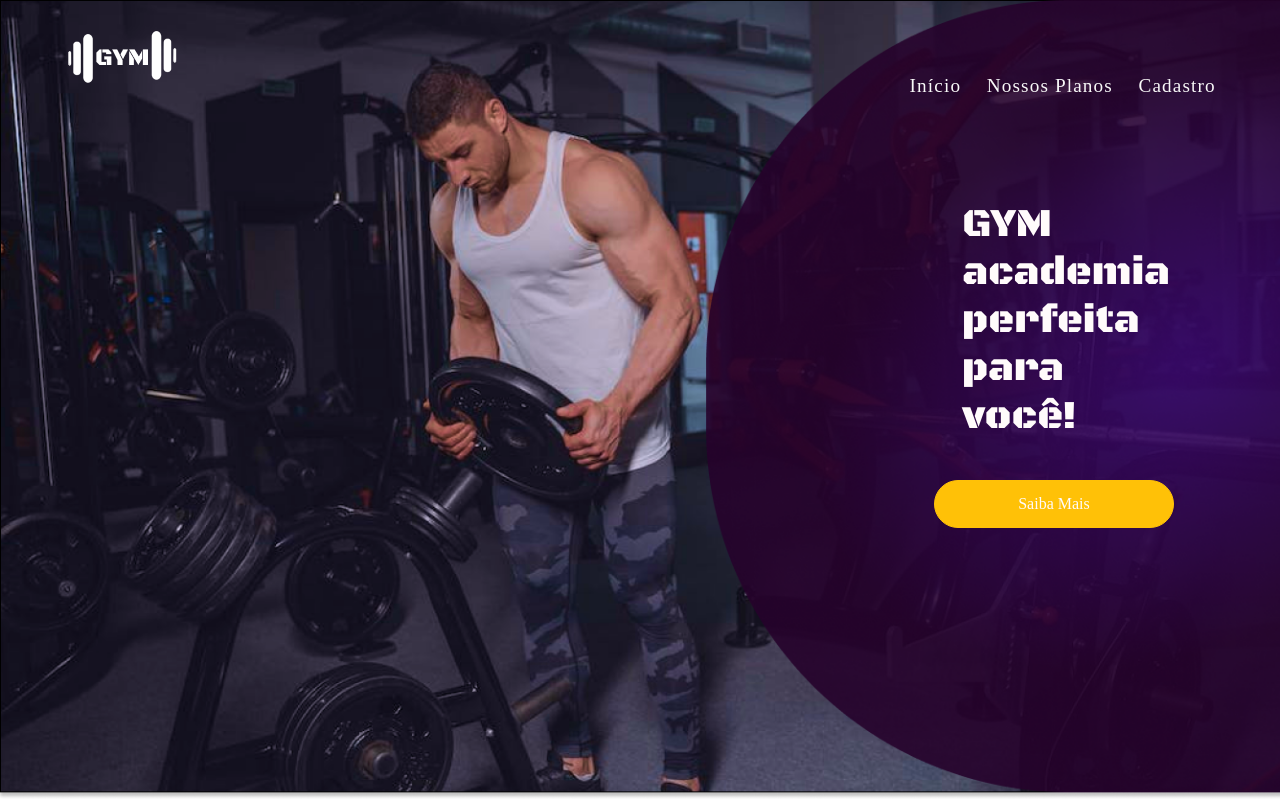
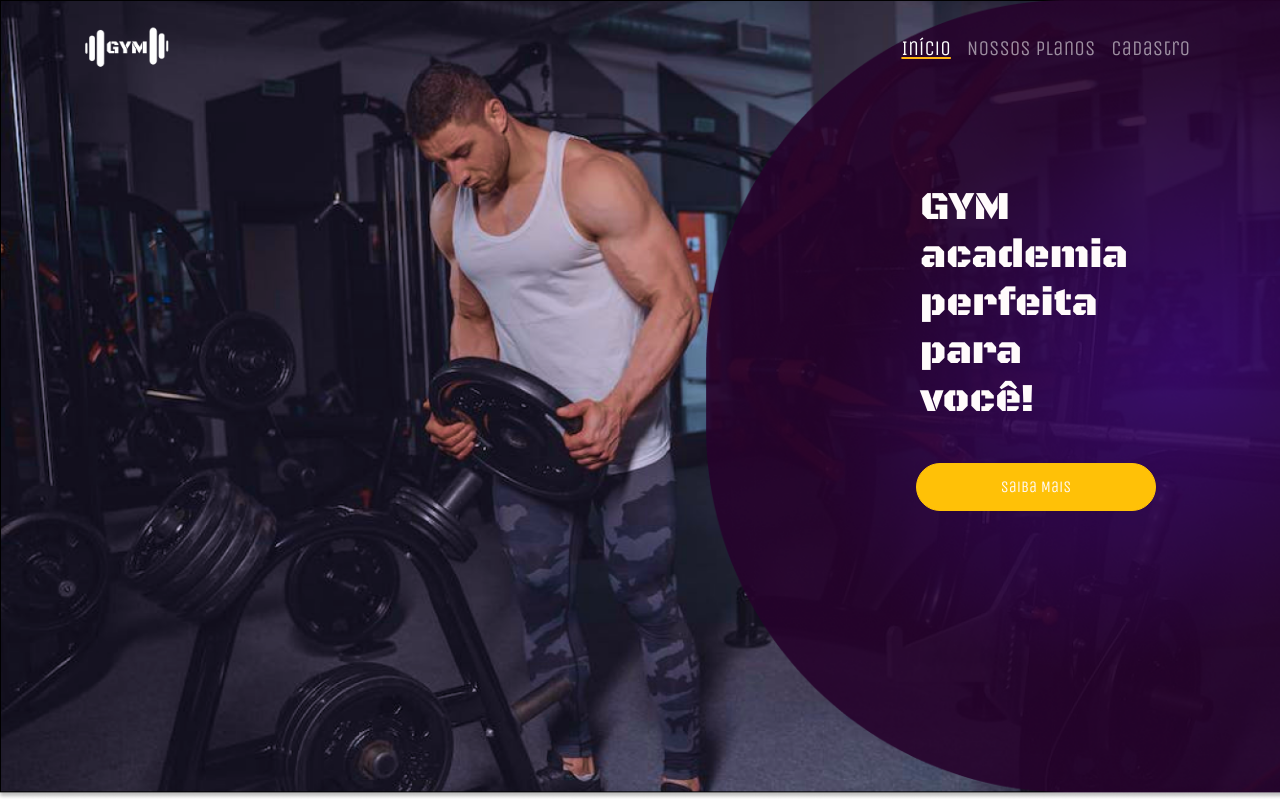
Before and after one commit to milenevb/academia, a PHP site: page / in a window 1280 px wide. Shown: the top 799 px of the page. Run offline with PHP 8.4, Linux system fonts and the light colour scheme.

Commit message:
navbar OK
,

```diff
--- a/css/style.css
+++ /dev/null
@@ -1,215 +0,0 @@
-/*font
-font-family: 'Arimo', sans-serif;
-font-family: 'Black Ops One', cursive;
-*/
-
-/**NAVBAR*/
-    .logo{
-       margin-left: 2em;
-       width:100;
-    }
-    .navbar-brand{
-     margin-right: -5em;
-    }
-    .navbar {
-        position: absolute;
-        display: flex;
-        align-items: center;
-        top: 0.5em;
-    }
-    .navbar-nav{
-      margin-left: 55em;
-    }
-    .navbar-nav .nav-link  {
-        margin-left: 2em;/*espaço entre cada palavra do navbar*/
-        letter-spacing: 0.7mm;/*espaço entre cada letra do navbar*/
-    }
-    .navbar-nav .nav-link{
-        margin-left: 1em;
-        color: rgb(248, 248, 248);
-        font-family: Unica One;
-        font-size: 1.2em;
-    }
-    .nav-link:hover {
-        color: #c89e1f; /*ao passar por cima das letras(navbar)*/
-    }
-
-    /**HOME*/
-    .home{
-        background-image : url('../img/fundo.png');
-        background-size: cover;
-        background-repeat: no-repeat;
-        height: 100vh;
-
-    }
-    .inicio{
-       color: #fffbfb;
-       font-family: 'Black Ops One', cursive;
-       margin-left: 20em;
-       margin-top: 5em;
-    }
-
-    .btn-warning{
-       border-radius:2em;
-       height: 3em;
-       width: 15em;
-       margin-left: 50em;
-       margin-top: 2em;
-       color:#fffbfb;
-       font-family: Unica One;
-    }
-    .btn-warning:hover{
-        color: #320F49;
-
-    }
-
-    img.img1{
-       margin-top: 2.5em;
-   }
-
-    img.retangulo{
-        position: absolute;
-   }
-
-    #msgconteudo{
-        font-family: 'Arimo', sans-serif;
-        margin-top: 5em;
-        font-size: 2.2em;
-        text-align: right;
-        position: absolute;
-        margin-left: 4.5em;
-    }
-
-    #msgconteudodir {
-        margin-top: 3.3em;
-        font-size: 2.2em;
-    }
-
-    #msgconteudoesq {
-        font-family: 'Arimo', sans-serif;
-        margin-top: 3.5em;
-        font-size: 2.2em;
-        text-align: right;
-        position: absolute;
-        margin-left: 5em;
-    }
-
-
-    .aulas {
-        background-color: #320F49;
-
-    }
-
-
-    .retdir1 {
-      height: 35em;
-      z-index: 0;
-      position: relative;
-
-    }
-    .retdir2{
-        height: 32em;
-    }
-
-    #coletivas{
-        color: #fefefe;
-
-    }
-    .tit{
-        color: #fefefe;
-        position: absolute;
-        margin-left: 13em;
-        margin-top: 1em;
-        font-family: 'Black Ops One', cursive;
-
-    }
-    /*Pag nossoss planos*/
-
-    .planos{
-        background-image : url('../img/planos.png');
-        background-size: cover;
-        background-repeat: no-repeat;
-        height: 100vh;
-
-    }
-
-    .planos-familia{/*titulo da imagem principal*/
-        color: #fefefe;
-        font-family: 'Black Ops One', cursive;
-        margin-top: 5em;
-        margin-left: 24em;
-     }
-
-    .familia{
-        font-family: 'Black Ops One', cursive;
-        color: #320F49;
-        margin: 2em;
-        margin-left: 11em;
-        height: 40vh;
-    }
-
-    .card-title{
-        font-family: 'Black Ops One', cursive;
-        background-color: #320F49;
-        color: #fffbfb;
-        margin:0;
-    }
-    .card-text{
-        font-family: 'Black Ops One', cursive;
-    }
-
-    .card-body{
-        background-color: rgb(245, 245, 245);
-        margin: 0;
-        margin-top: -15em;
-        margin-left: 3em;
-    }
-
-
-
-
-
-
-
-
-        /*RESPONSIVIDADE*/
-
-    /*(landscape phones, 576px and up)*/
-    @media (min-width: 576px) {
-
-     }
-
-    /* Medium devices (tablets, 768px and up)*/
-    @media (min-width: 768px) {
-
-     }
-
-    /*Large devices (desktops, 992px and up)*/
-    @media (min-width: 992px) {
-     .inicio{
-        margin-left: 22em;
-     }
-     .btn-warning{
-        margin-left: 54em;
-     }
-     .navbar-nav .nav-link{
-        margin-top: 2.5em;
-        color: rgb(248, 248, 248);
-        font-family: Unica One;
-        font-size: 1.2em;
-    }
-    .navbar-nav .nav-link  {
-        margin-left: 0.5em;/*espaço entre cada palavra do navbar*/
-        letter-spacing: 0.3mm;/*espaço entre cada letra do navbar*/
-    }
-     }
-
-    /* X-Large devices (large desktops, 1200px and up)*/
-    @media (min-width: 1200px) {
-
-    }
-
-    /*XX-Large devices (larger desktops, 1400px and up)*/
-    @media (min-width: 1400px) {
-
-    }
--- a/css/style1.css
+++ b/css/style1.css
@@ -1,10 +1,115 @@
 /*font
 font-family: 'Arimo', sans-serif;
 font-family: 'Black Ops One', cursive;
-font-family: 'Unica One', cursive;
-
 */
 
+/**NAVBAR*/
+.logo{
+    margin-left:-78em;
+    width:100;
+ }
+
+ .navbar {
+    font-size: 1.3em;
+    font-family: 'Arimo', sans-serif;
+    font-family: 'Unica One', cursive;
+    padding-top: 1em;
+}
+.navbar-expand-lg .navbar-nav {
+    flex-direction: row;
+    left: 90em;
+}
+
+ /**HOME*/
+ #homee{
+    background-image: url('../img/fundo.png');
+    background-size: cover;
+    background-repeat: no-repeat;
+    height: 100VH;
+}
+
+ .inicio{
+    color: #fffbfb;
+    font-family: 'Black Ops One', cursive;
+    margin-left: 20em;
+    margin-top: 2.5em;
+    margin-left: 23em;
+   }
+
+ .btn-warning{
+    border-radius:2em;
+    height: 3em;
+    width: 15em;
+    margin-left: 58em;
+    margin-top: 2em;
+    color:#fffbfb;
+    font-family: Unica One;
+ }
+ .btn-warning:hover{
+     color: #320F49;
+
+ }
+
+ img.img1{
+    margin-top: 2.5em;
+}
+
+ img.retangulo{
+     position: absolute;
+}
+
+ #msgconteudo{
+     font-family: 'Arimo', sans-serif;
+     margin-top: 5em;
+     font-size: 2.2em;
+     text-align: right;
+     position: absolute;
+     margin-left: 4.5em;
+ }
+
+ #msgconteudodir {
+    margin-top: 3.3em;
+    font-size: 2.2em;
+    }
+
+ #msgconteudoesq {
+    font-family: 'Arimo', sans-serif;
+    margin-top: 3.5em;
+    font-size: 2.2em;
+    text-align: right;
+    position: absolute;
+    margin-left: 5em;
+    }
+
+
+ .aulas {
+     background-color: #320F49;
+
+ }
+
+
+ .retdir1 {
+   height: 35em;
+   z-index: 0;
+   position: relative;
+
+ }
+ .retdir2{
+     height: 32em;
+ }
+
+ #coletivas{
+     color: #fefefe;
+
+ }
+ .tit{
+    color: #fefefe;
+    position: absolute;
+    margin-left: 13em;
+    margin-top: 1em;
+    font-family: 'Black Ops One', cursive;
+
+ }
 /*parte inicial*/
 
 #nossosplanos{
@@ -14,7 +119,7 @@ font-family: 'Unica One', cursive;
     height: 100VH;
 }
 .navbarnossosplanos{
-    font-size: 1.2em;
+    font-size: 1.3em;
     font-family: 'Arimo', sans-serif;
     font-family: 'Unica One', cursive;
     padding-top: 1em;
@@ -25,7 +130,10 @@ font-family: 'Unica One', cursive;
     margin-top: 3.5em;
     font-size: 2.5em
 }
-
+.navbar-expand-lg .navbar-nav {
+    flex-direction: row;
+    left: 90em;
+}
 /*segunda section*/
 
 #nossosplanos2{
--- a/index.html
+++ b/index.html
@@ -14,9 +14,13 @@
     <link rel="preconnect" href="https://fonts.gstatic.com" crossorigin>
     <link href="https://fonts.googleapis.com/css2?family=Black+Ops+One&display=swap" rel="stylesheet">
 
+    <link rel="preconnect" href="https://fonts.googleapis.com">
+    <link rel="preconnect" href="https://fonts.gstatic.com" crossorigin>
+    <link href="https://fonts.googleapis.com/css2?family=Unica+One&display=swap" rel="stylesheet">
+
     <!-- Bootstrap CSS -->
     <link href="https://cdn.jsdelivr.net/npm/bootstrap@5.1.3/dist/css/bootstrap.min.css" rel="stylesheet" integrity="sha384-1BmE4kWBq78iYhFldvKuhfTAU6auU8tT94WrHftjDbrCEXSU1oBoqyl2QvZ6jIW3" crossorigin="anonymous">
-    <link rel="stylesheet" href="css\style.css">
+    <link rel="stylesheet" href="css\style1.css">
 
 
     <title>GMY</title>
@@ -25,46 +29,44 @@
   <body>
     <!--NAVBAR-->
 
-    <nav class="navbar navbar-expand-lg bg-light bg-transparent ">
-      <div class="container-fluid">
-
-        <nav class="navbar bg-transparent">
+    <section id="homee">
+      <nav class="navbar navbar-expand-lg bg-transparent ">
           <div class="container">
               <a class="navbar-brand">
-              <img src="img/logo.png" class="logo">
+                  <img src="img/logo.png" alt="Bootstrap" width="90">
               </a>
-          </div>
-        </nav>
-
-        <div class="offcanvas-body">
-          <ul class="navbar-nav justify-content-end flex-grow-1 pe-3">
-            <li class="item">
-             <a class="nav-link" href="index.html">Início</a>
+          <button class="navbar-toggler navbar-dark" type="button" data-bs-toggle="collapse" data-bs-target="#navbarSupportedContent" aria-controls="navbarSupportedContent" aria-expanded="false" aria-label="Toggle navigation">
+              <span class="navbar-toggler-icon"></span>
+          </button>
+          <div class="collapse navbar-collapse navbar-dark " id="navbarSupportedContent">
+              <ul class="navbar-nav ms-auto mb-2 mb-lg-0">
+              <li class="nav-item">
+                  <a class="nav-link active" aria-current="page" href="index.html"><u style="text-decoration-color: #FFB612" >Início</u></a>
               </li>
-            <li class="item">
-              <a class="nav-link " href="planos.html">Nossos Planos</a>
+              <li class="nav-item">
+                  <a class="nav-link " href="nossosplanos.html">Nossos Planos</a>
               </li>
-            <li class="item">
-             <a class="nav-link " href="cadastro.html">Cadastro</a>
+              <li class="nav-item">
+                  <a class="nav-link" href="cadastro.html">Cadastro</a>
               </li>
-
               </ul>
           </div>
           </div>
       </nav>
-
-    <!--home titulo e button-->
-    <section class="home" id="home">
-      <div class="container">
+      <div class="homee">
         <div class="row align-items-start">
          <div class="col-md-6">
            <h1 class="inicio">GYM academia perfeita para você!</h1>
           </div>
           <button type="button" class="btn btn-warning">Saiba Mais</button>
         </div>
+
+
+
     </div>
+  </section>
+    <!--home titulo e button-->
 
-    </section>
 
     <section class="sobre" id="sobre">
 
```
Also changed, not shown: planos.html (deleted, +0 -116 lines). Lines whose indentation alone changed are shown as unchanged.
